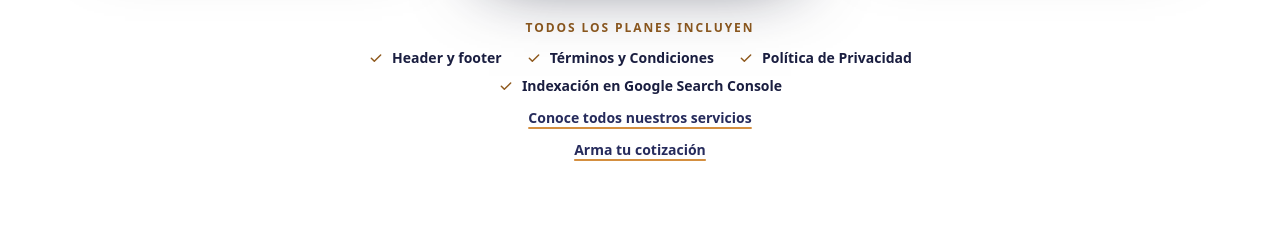
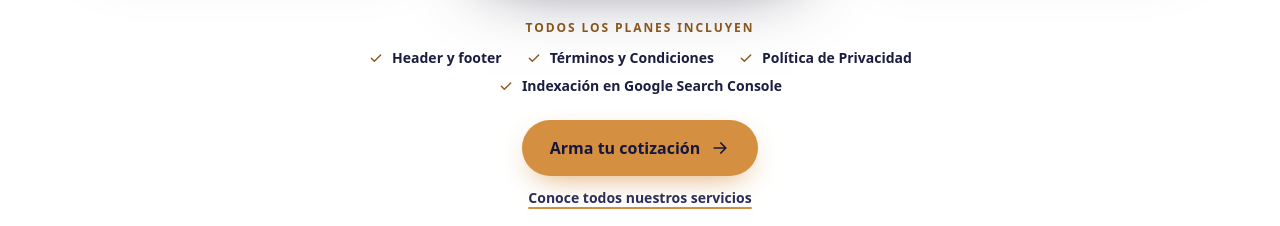
Before and after one commit to leunamzerep/ZumIA, a React (Vite) app: page / in a window 1280 px wide. Shown: the part 3200-3426 px from the top of the page. Built offline with nearby package versions, Linux system fonts and the light colour scheme; no server answers.

Commit message:
tanda 13

```diff
--- a/src/components/sections/home/Plans.tsx
+++ b/src/components/sections/home/Plans.tsx
@@ -6,10 +6,10 @@ import { PATHS } from "@/config/paths";
 import { useLocalizedPath } from "@/i18n/useLocalizedPath";
 import { PLANS, formatPrice, type Plan } from "@/data/plans";
 import { whatsappWithMessage } from "@/config/whatsapp";
-import { ButtonAnchor } from "@/components/ui/Button";
+import { ButtonAnchor, ButtonLink } from "@/components/ui/Button";
 import { Card } from "@/components/ui/Card";
 import { cx } from "@/components/ui/cx";
-import { WhatsAppIcon } from "@/components/ui/icons";
+import { ArrowRightIcon, WhatsAppIcon } from "@/components/ui/icons";
 import { Pill } from "@/components/ui/Pill";
 import { Section } from "@/components/ui/Section";
 import { SectionHeading } from "@/components/ui/SectionHeading";
@@ -112,11 +112,12 @@ export const Plans = () => {
               </li>
             ))}
           </ul>
+          <ButtonLink to={localizePath(PATHS.quote)} size="lg" className="group cta-halo mt-3">
+            {t("plans.quoteLink")}
+            <ArrowRightIcon className="size-5 motion-safe:transition-transform motion-safe:duration-200 group-hover:translate-x-1 group-focus-visible:translate-x-1" />
+          </ButtonLink>
           <Link to={localizePath(PATHS.services)} className="rounded text-sm font-semibold text-navy-700 underline decoration-gold-500 decoration-2 underline-offset-4 hover:text-navy-900">
             {t("plans.extrasLink")}
-          </Link>
-          <Link to={localizePath(PATHS.quote)} className="rounded text-sm font-semibold text-navy-700 underline decoration-gold-500 decoration-2 underline-offset-4 hover:text-navy-900">
-            {t("plans.quoteLink")}
           </Link>
         </div>
         <p className="mx-auto max-w-3xl text-center text-sm leading-relaxed text-navy-600">{t("plans.conditions")}</p>
--- a/src/components/ui/icons.tsx
+++ b/src/components/ui/icons.tsx
@@ -72,3 +72,9 @@ export const ArrowUpRightIcon = (props: IconProps) => (
     <path d="M7 17 17 7M8 7h9v9" />
   </svg>
 );
+
+export const ArrowRightIcon = (props: IconProps) => (
+  <svg {...base} viewBox="0 0 24 24" {...stroke} {...props}>
+    <path d="M5 12h14M13 6l6 6-6 6" />
+  </svg>
+);
--- a/src/styles/global.css
+++ b/src/styles/global.css
@@ -113,6 +113,29 @@
     }
 }
 
+/* Halo suave del botón principal "Arma tu cotización" (Inicio): un anillo dorado que se expande y se
+   desvanece cada ~5 s. Va en un pseudo-elemento con box-shadow: no mueve ni cambia el tamaño del botón.
+   Solo corre si el usuario no pidió menos movimiento; si lo pidió, queda solo el estilo del botón. */
+@keyframes cta-halo {
+    0%, 65% { box-shadow: 0 0 0 0 rgba(212, 143, 64, 0.5); }
+    100% { box-shadow: 0 0 0 0.75rem rgba(212, 143, 64, 0); }
+}
+
+@utility cta-halo {
+    position: relative;
+
+    @media (prefers-reduced-motion: no-preference) {
+        &::after {
+            content: "";
+            position: absolute;
+            inset: 0;
+            border-radius: inherit;
+            pointer-events: none;
+            animation: cta-halo 5s ease-out infinite;
+        }
+    }
+}
+
 /* Palabra en contorno para los títulos. El color del trazo se cambia con
    [--outline-color:…]; sin soporte de text-stroke, la palabra se ve rellena. */
 @utility text-outline {
```
